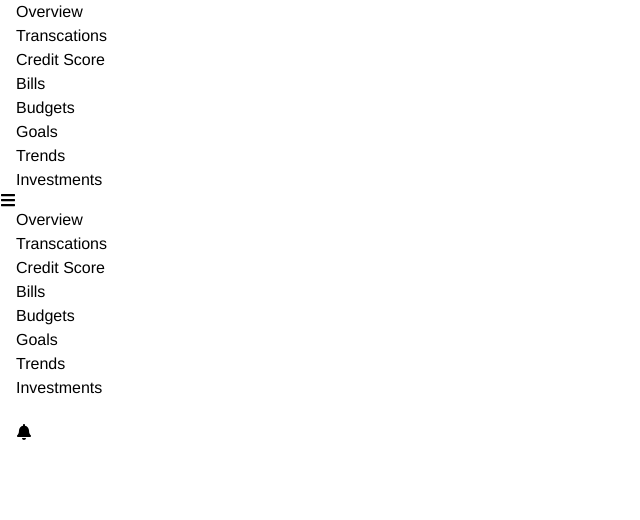
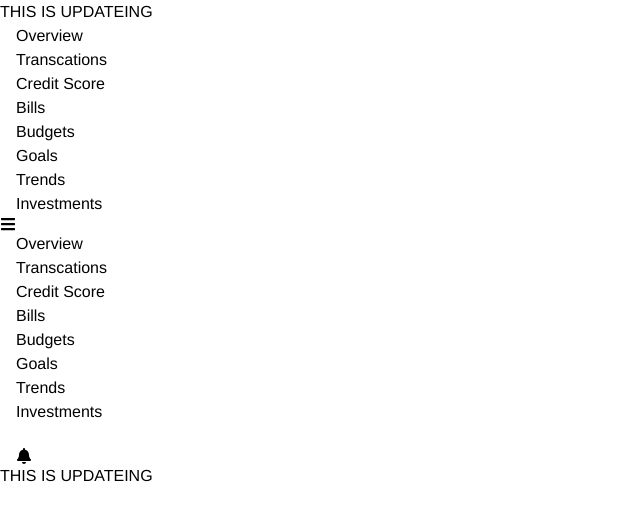
Before and after one commit to ggarcia625/gelt, a React (Vite) app: page / in a window 1280 px wide. Shown: the top 520 px of the page, without its empty margins (0-640 px from the left). Built offline with nearby package versions, Linux system fonts and the light colour scheme; some icons are missing.

Commit message:
Test for updating the deployment

```diff
--- a/src/App.jsx
+++ b/src/App.jsx
@@ -13,6 +13,7 @@ import CreditScore from "./pages/CreditScore";
 const App = () => {
   return (
     <div className="h-screen w-full justify-center bg-[#151729]">
+      THIS IS UPDATEING
       <BrowserRouter className='/gelt/'>
         <Navbar />
         <Routes>
@@ -26,6 +27,8 @@ const App = () => {
           <Route path="/investments" element={<Investments />} />
         </Routes>
       </BrowserRouter>
+      THIS IS UPDATEING
+
     </div>
   );
 };
```
